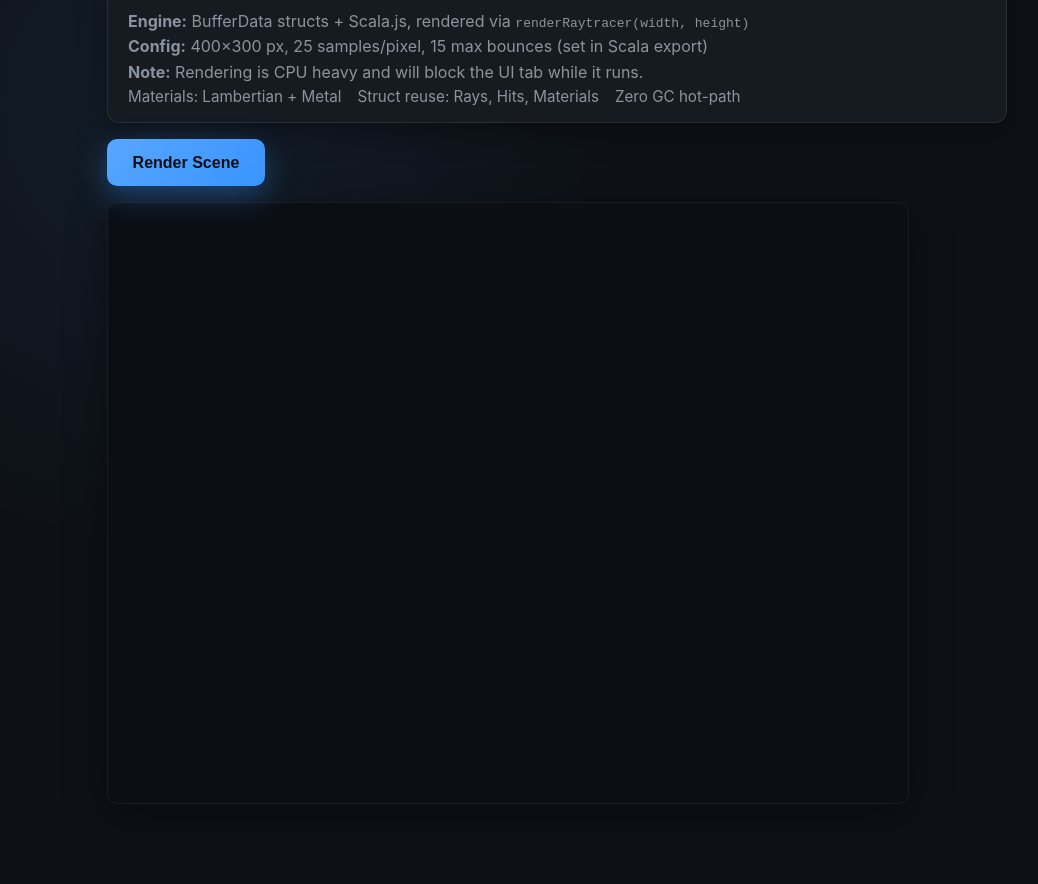
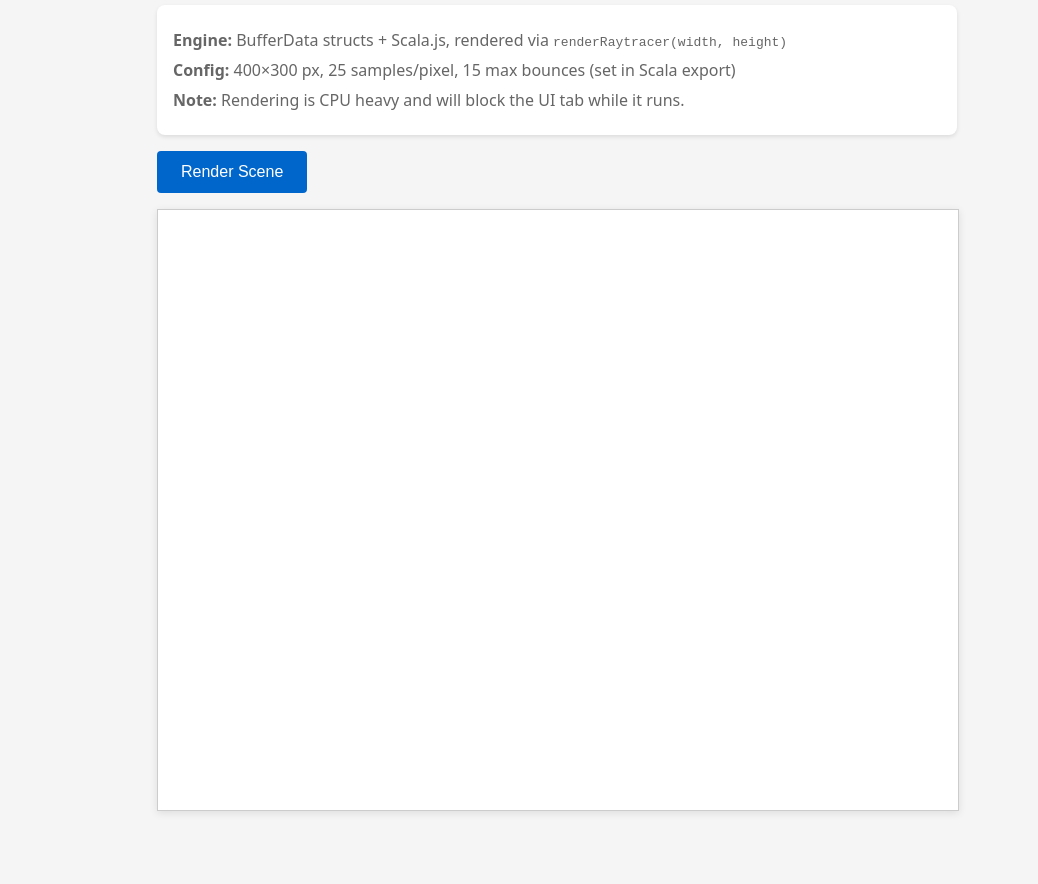
Before and after one commit to trival/scala-bufferdata, a website built with Vite: page web/raytracer-scala/index.html in a window 1280 px wide. Shown: the part 91-975 px from the top of the page, without its empty margins (83-1121 px from the left). After the commit the page ends 934 px from the top, so only its background shows below. Built offline with nearby package versions, Linux system fonts and the light colour scheme.

```diff
--- a/web/raytracer-scala/index.html
+++ b/web/raytracer-scala/index.html
@@ -1,78 +1,58 @@
-<!DOCTYPE html>
+<!doctype html>
 <html lang="en">
   <head>
-  <meta charset="UTF-8">
-  <meta name="viewport" content="width=device-width, initial-scale=1.0">
+    <meta charset="UTF-8" />
+    <meta name="viewport" content="width=device-width, initial-scale=1.0" />
     <title>Scala.js Raytracer (BufferData)</title>
     <style>
-    :root {
-      --bg: #0d1117;
-      --panel: #161b22;
-      --text: #e6edf3;
-      --muted: #8b949e;
-      --accent: #58a6ff;
-    }
       body {
-      font-family: "Inter", system-ui, -apple-system, sans-serif;
-      max-width: 900px;
+        font-family:
+          system-ui,
+          -apple-system,
+          sans-serif;
+        max-width: 800px;
         margin: 2rem auto;
-      padding: 0 1.25rem 2rem;
-      background: radial-gradient(circle at 20% 20%, rgba(88,166,255,0.08), transparent 35%), var(--bg);
-      color: var(--text);
+        padding: 0 1rem;
+        background: #f5f5f5;
       }
       h1 {
-      margin: 0 0 0.5rem;
-      letter-spacing: -0.02em;
+        color: #333;
       }
       .info {
-      background: var(--panel);
-      padding: 1rem 1.25rem;
-      border-radius: 12px;
-      border: 1px solid rgba(255,255,255,0.08);
-      box-shadow: 0 8px 30px rgba(0,0,0,0.35);
+        background: white;
+        padding: 1rem;
+        border-radius: 8px;
         margin-bottom: 1rem;
+        box-shadow: 0 2px 4px rgba(0, 0, 0, 0.1);
       }
       .info p {
-      margin: 0.35rem 0;
-      color: var(--muted);
+        margin: 0.5rem 0;
+        color: #666;
       }
       canvas {
-      border-radius: 10px;
+        border: 1px solid #ccc;
         display: block;
         margin: 1rem 0;
-      box-shadow: 0 12px 40px rgba(0,0,0,0.4);
-      background: #0b0f14;
-      border: 1px solid rgba(255,255,255,0.06);
+        background: white;
+        box-shadow: 0 2px 8px rgba(0, 0, 0, 0.1);
       }
       button {
-      padding: 0.9rem 1.6rem;
+        padding: 0.75rem 1.5rem;
         font-size: 1rem;
         cursor: pointer;
-      background: linear-gradient(135deg, #58a6ff, #3894ff);
-      color: #0b0f14;
+        background: #0066cc;
+        color: white;
         border: none;
-      border-radius: 10px;
-      font-weight: 600;
-      transition: transform 0.15s ease, box-shadow 0.2s ease, filter 0.2s ease;
-      box-shadow: 0 10px 30px rgba(56, 148, 255, 0.35);
+        border-radius: 4px;
+        font-weight: 500;
+        transition: background 0.2s;
       }
       button:hover:not(:disabled) {
-      transform: translateY(-1px);
-      box-shadow: 0 12px 36px rgba(56, 148, 255, 0.4);
-      filter: saturate(1.05);
+        background: #0052a3;
       }
       button:disabled {
-      background: #2d333b;
-      color: var(--muted);
-      box-shadow: none;
+        background: #999;
         cursor: not-allowed;
-    }
-    .meta {
-      display: flex;
-      gap: 1rem;
-      flex-wrap: wrap;
-      color: var(--muted);
-      font-size: 0.95rem;
       }
     </style>
   </head>
@@ -80,14 +60,18 @@
     <h1>Scala.js Raytracer</h1>
 
     <div class="info">
-    <p><strong>Engine:</strong> BufferData structs + Scala.js, rendered via <code>renderRaytracer(width, height)</code></p>
-    <p><strong>Config:</strong> 400×300 px, 25 samples/pixel, 15 max bounces (set in Scala export)</p>
-    <p><strong>Note:</strong> Rendering is CPU heavy and will block the UI tab while it runs.</p>
-    <div class="meta">
-      <span>Materials: Lambertian + Metal</span>
-      <span>Struct reuse: Rays, Hits, Materials</span>
-      <span>Zero GC hot-path</span>
-    </div>
+      <p>
+        <strong>Engine:</strong> BufferData structs + Scala.js, rendered via
+        <code>renderRaytracer(width, height)</code>
+      </p>
+      <p>
+        <strong>Config:</strong> 400×300 px, 25 samples/pixel, 15 max bounces
+        (set in Scala export)
+      </p>
+      <p>
+        <strong>Note:</strong> Rendering is CPU heavy and will block the UI tab
+        while it runs.
+      </p>
     </div>
 
     <button id="render-btn">Render Scene</button>
--- a/web/raytracer-scala/main.ts
+++ b/web/raytracer-scala/main.ts
@@ -1,4 +1,3 @@
-// Types for the Scala.js export live in render-raytracer.d.ts in this folder.
 import { renderRaytracer } from "../../dist/main.js";
 
 const width = 400;
@@ -26,7 +25,7 @@ renderBtn.addEventListener("click", () => {
 
     if (pixels.length !== width * height * 4) {
       console.warn(
-        `Unexpected buffer size: got ${pixels.length}, expected ${width * height * 4}`
+        `Unexpected buffer size: got ${pixels.length}, expected ${width * height * 4}`,
       );
     }
 
--- a/web/raytracer-scala/render-raytracer.d.ts
+++ /dev/null
@@ -1,3 +0,0 @@
-declare module "../../dist/main.js" {
-  export function renderRaytracer(width: number, height: number): ArrayBuffer;
-}
```
Also changed, not shown: documents/implementation-status.md (+3 -3 lines), dist/main.d.ts (added), dist/main.js, 7 other files. Lines whose indentation alone changed are shown as unchanged.
